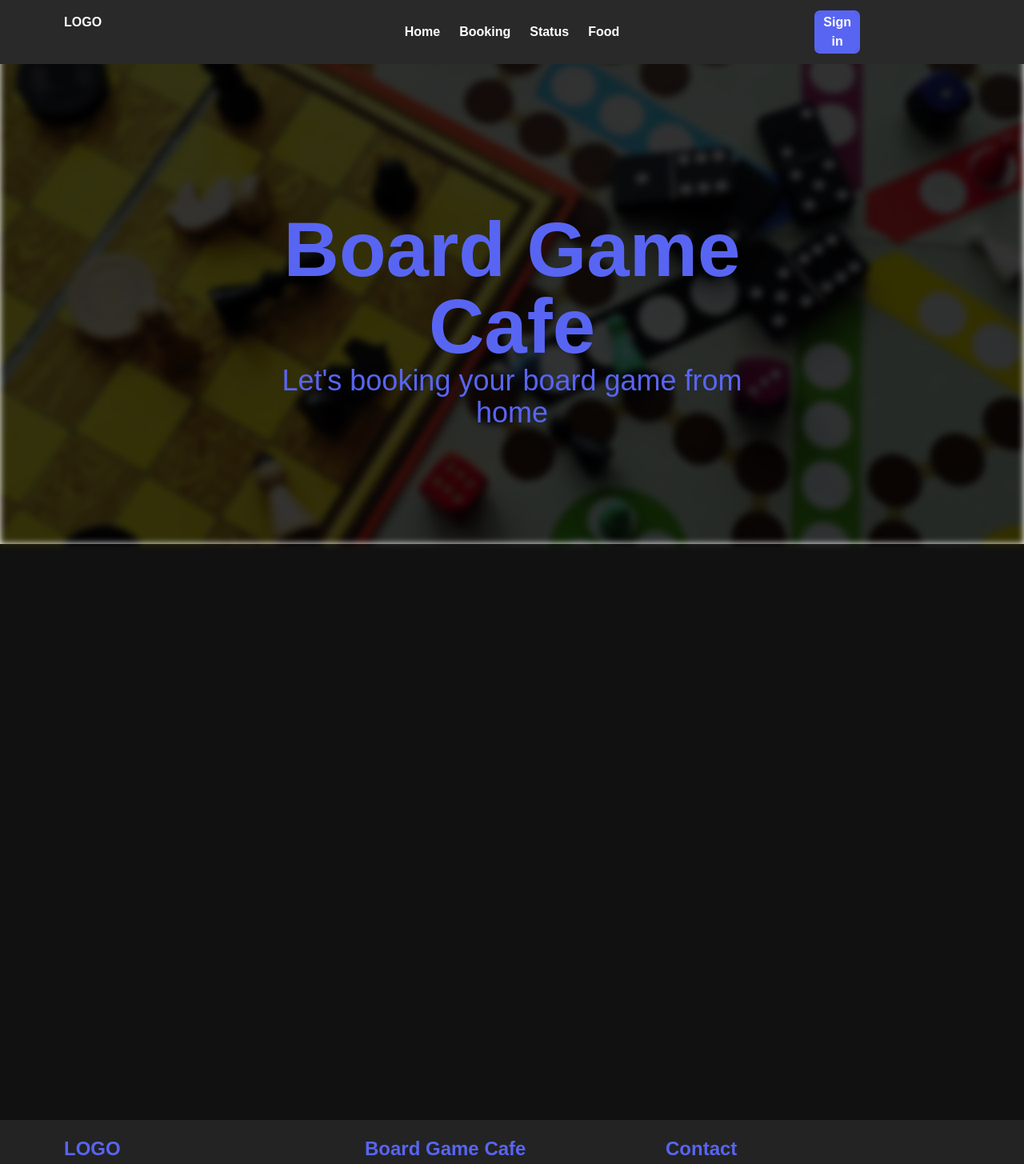
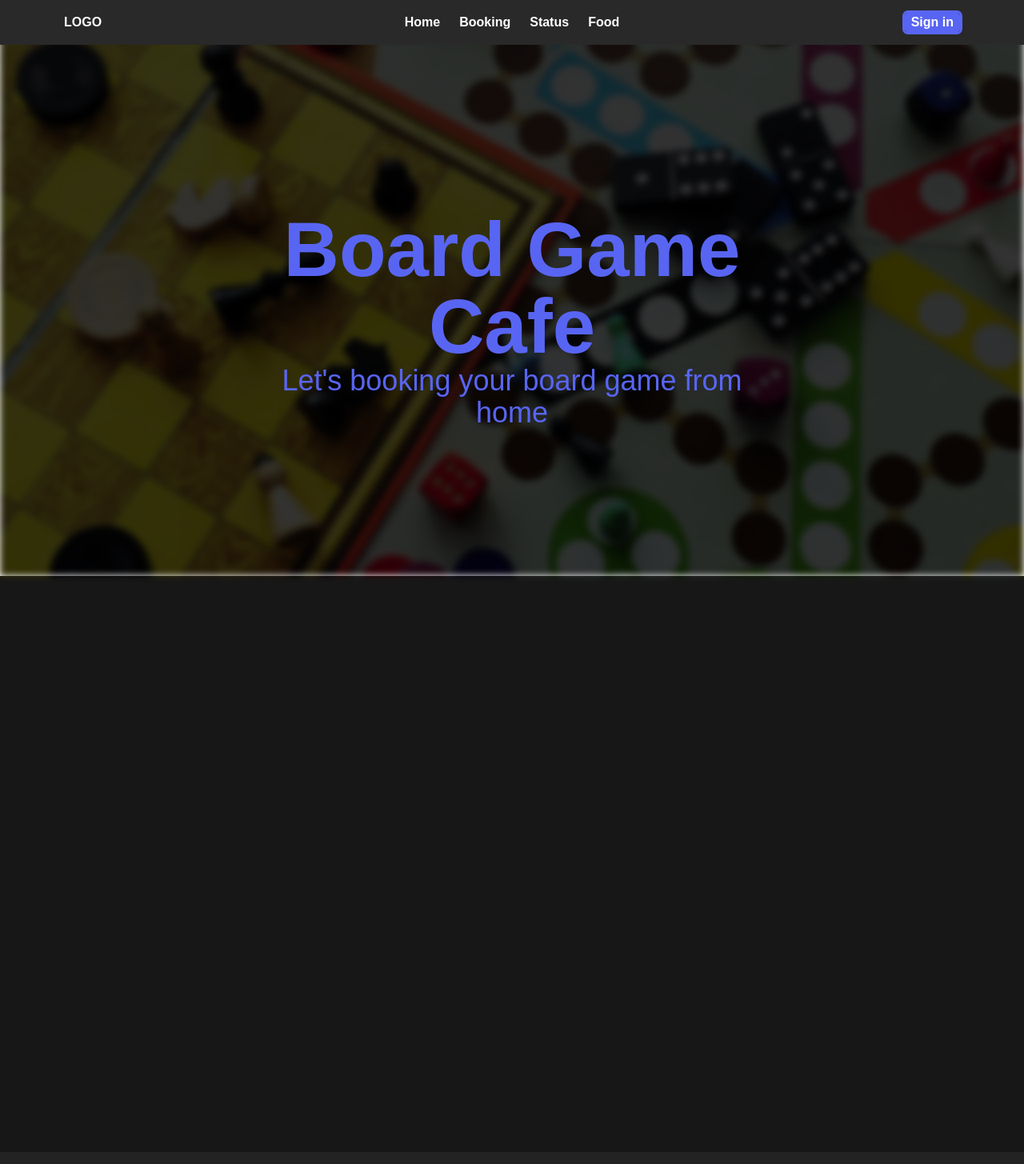
Before and after one commit to Tiger66070167/ISAD-Project-BoardGame-Web, a Next.js app: page / in a window 1280 px wide. Shown: the top 1455 px of the page at 80% size. Built offline with nearby package versions, Linux system fonts and the light colour scheme.

Commit message:
Arrange layout and change bg color

```diff
--- a/src/app/booking/page.tsx
+++ b/src/app/booking/page.tsx
@@ -2,7 +2,7 @@ import React from 'react'
 
 function bookingPage() {
   return (
-    <div className='aspect-[16/8.5]'>bookingPage</div>
+    <div className='aspect-[16/9] bg-[--neutrals-color]'></div>
   )
 }
 
--- a/src/app/components/Nav.tsx
+++ b/src/app/components/Nav.tsx
@@ -11,7 +11,7 @@ function Nav() {
             <li className='hover:text-[#5865F2] hover:scale-110 transition hover:delay-50'><Link href="/status">Status</Link></li>
             <li className='hover:text-[#5865F2] hover:scale-110 transition hover:delay-50'><Link href="/food">Food</Link></li>
         </ul>
-        <div className='px-52 justify-self-end'>
+        <div className='pr-20 justify-self-end'>
             <button className="rounded outline outline-[#5865F2] bg-[#5865F2] px-2" type='button'>Sign in</button>
         </div>
     </div>
--- a/src/app/food/page.tsx
+++ b/src/app/food/page.tsx
@@ -2,7 +2,7 @@ import React from 'react'
 
 function foodPage() {
   return (
-    <div className='aspect-[16/8.5]'>foodPage</div>
+    <div className='aspect-[16/9] bg-[--neutrals-color]'></div>
   )
 }
 
--- a/src/app/globals.css
+++ b/src/app/globals.css
@@ -8,7 +8,7 @@
   --primary-color: #5865F2;
   --secondary-color: #20ba9c;
   --accent-color: #B446BB;
-  --neutrals-color: #111111;
+  --neutrals-color: #171717;
   --passed-color: #5cb85c;
   --incorrect-color: #D9534F;
 }
--- a/src/app/page.tsx
+++ b/src/app/page.tsx
@@ -1,18 +1,17 @@
-import Image from "next/image";
-import boardgame from "../assets/boardgame.jpeg";
+
 
 export default function Home() {
   return (
     <div>
       <div>
-        <div className="bg-[url('../assets/boardgame.jpeg')] bg-cover blur-sm brightness-20 text-white text-center aspect-[16/8.5] place-content-center bg-repeat"></div>
+        <div className="bg-[url('../assets/boardgame.jpeg')] bg-cover blur-sm brightness-20 text-white text-center aspect-[16/9] place-content-center bg-repeat"></div>
 
         <div id="home-text" className="text-center place-content-center text-center text-[#5865F2]">
           <h1 className='font-black text-8xl'>Board Game Cafe</h1>
           <p className='font-medium text-4xl'>Let's booking your board game from home</p>
         </div>
 
-        <div className="aspect-[16/9] bg-[#111111]"></div>
+        <div className="aspect-[16/9] bg-[--neutrals-color]"></div>
       </div>
     </div>
   );
--- /dev/null
+++ b/src/app/profile/page.tsx
@@ -0,0 +1,11 @@
+import React from 'react'
+
+function profilePage() {
+  return (
+    <div className='aspect-[16/9] bg-[--neutrals-color]'>
+        <div className=''></div>
+    </div>
+  )
+}
+
+export default profilePage
--- a/src/app/status/page.tsx
+++ b/src/app/status/page.tsx
@@ -2,7 +2,7 @@ import React from 'react'
 
 function statusPage() {
   return (
-    <div className='aspect-[16/8.5]'>statusPage</div>
+    <div className='aspect-[16/9] bg-[--neutrals-color]'></div>
   )
 }
 
--- a/tailwind.config.ts
+++ b/tailwind.config.ts
@@ -14,7 +14,7 @@ const config: Config = {
       },
       brightness: {
         20: '.20',
-      }
+      },
     },
   },
   plugins: [],
```
